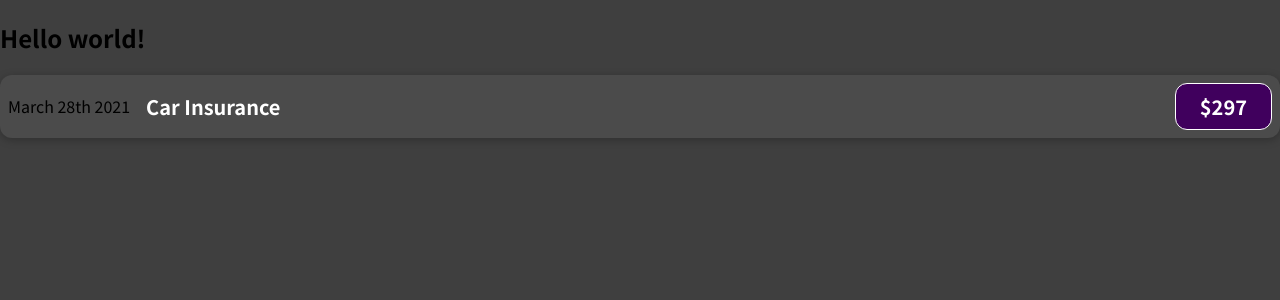
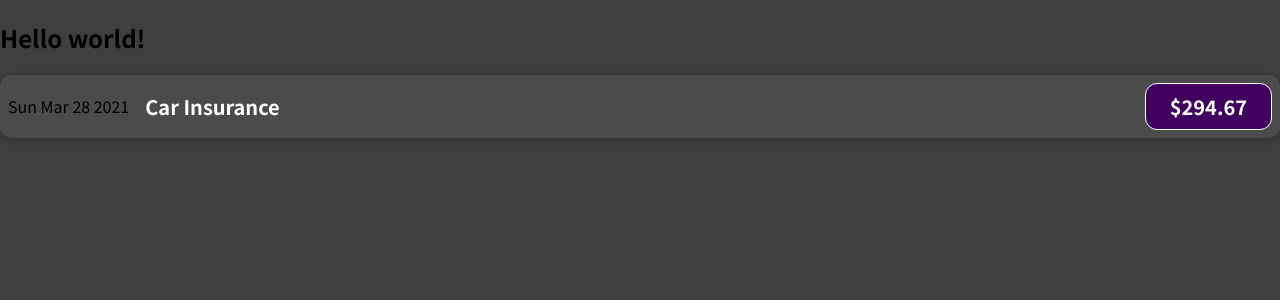
Before and after one commit to aibolit666/react-comlete-guide, a JavaScript app: page / in a window 1280 px wide. Shown: the top 300 px of the page. Built offline with nearby package versions, Linux system fonts and the light colour scheme.

Commit message:
feat: add dynamic expressions

```diff
--- a/src/components/ExpenseItem.js
+++ b/src/components/ExpenseItem.js
@@ -1,12 +1,16 @@
 import "./ExpenceItem.css";
 
 function ExpenseItem() {
+  const expenseDate = new Date(2021, 2, 28);
+  const expenseTitle = "Car Insurance";
+  const expenseAmount = 294.67;
+
   return (
     <div className="expense-item">
-      <div>March 28th 2021</div>
+      <div>{expenseDate.toDateString()}</div>
       <div className="expense-item__description">
-        <h2>Car Insurance</h2>
-        <div className="expense-item__price">$297</div>
+        <h2>{expenseTitle}</h2>
+        <div className="expense-item__price">${expenseAmount}</div>
       </div>
     </div>
   );
```
Also changed, not shown: 1 other file (tests, documents, lock files or other folders).
